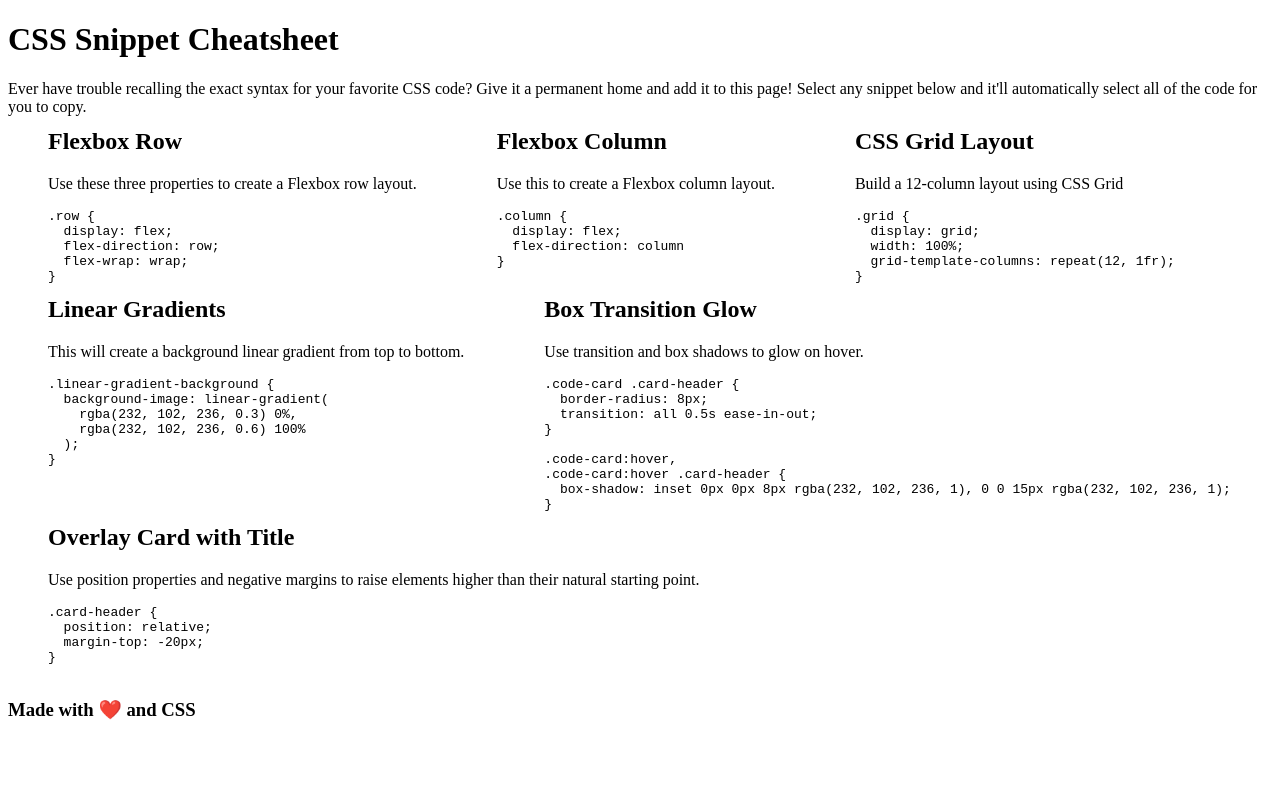
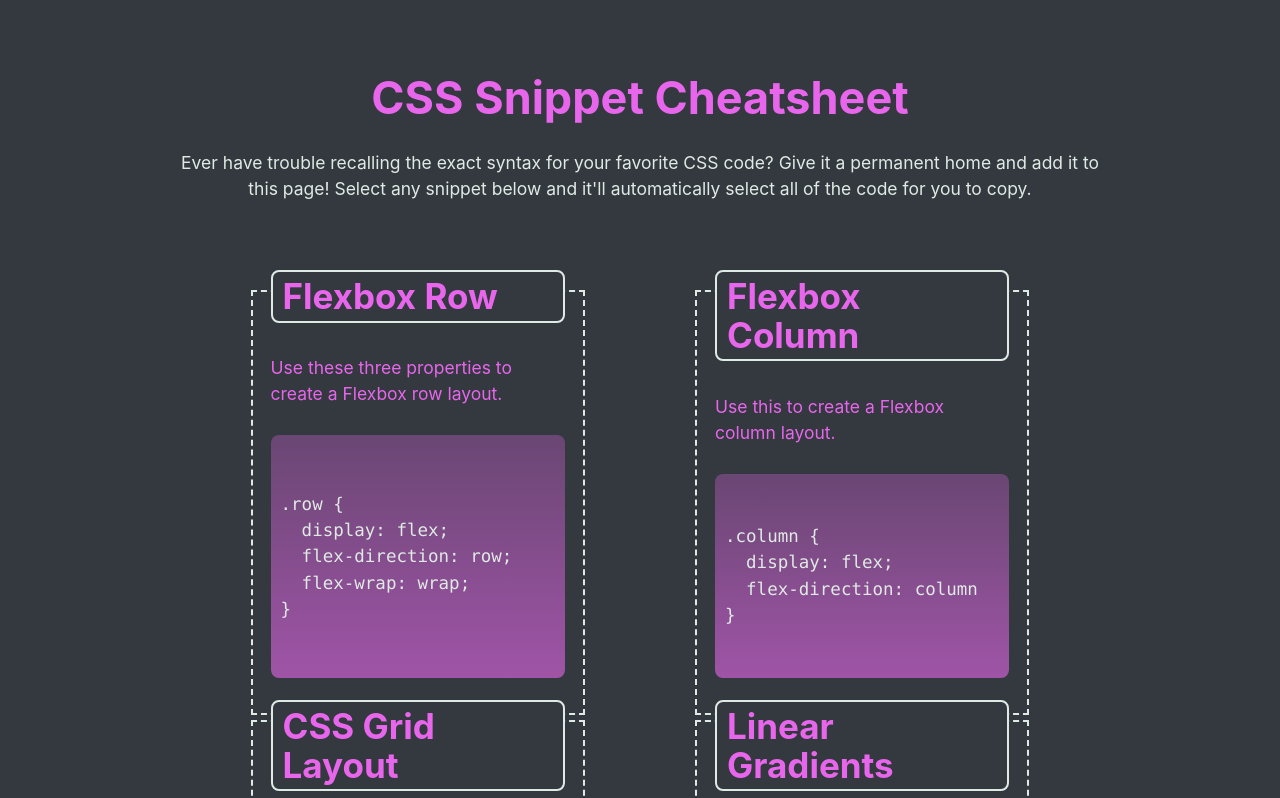
Before and after one commit to cmarielorber/CSS-Snippet-Cheat-Sheet, a plain HTML site: page index.html in a window 1280 px wide. Shown: the top 798 px of the page. Drawn offline with Linux system fonts and the light colour scheme.

Commit message:
update style.css
updates with main

```diff
--- a/assets/style.css
+++ b/assets/style.css
@@ -1,38 +1,209 @@
+/* color scheme sourced from http://khroma.co/generator/ */
+:root {
+  --outer-space: #33393f;
+  --bright-turquoise: #2aefcb;
+  --gin: #e0eae4;
+  --heliotrope: #e866ec;
+}
+
+/* set content highlight color and background */
+::selection {
+  background-color: var(--bright-turquoise);
+  color: var(--outer-space);
+}
+
+html {
+  /* set 1rem to 10px instead of native 16px to make it easier to calculate font-size values for the rest of the page (e.g. 1.6rem is 16px, 2.0rem is 20px, etc.) */
+  font-size: 62.5%;
+}
+
+body {
+  /* Sans Serif font stack is implemented to help select the best font for each type of computer operating system */
+  font-family: -apple-system, BlinkMacSystemFont, 'Segoe UI', Roboto, Helvetica,
+    Arial, sans-serif, 'Apple Color Emoji', 'Segoe UI Emoji', 'Segoe UI Symbol';
+
+  /* set body font size to 1.75rem, which is 1.75x more than the font-size of 10px, making it 17.5px  */
+  font-size: 1.75rem;
+  line-height: 1.5;
+  color: var(--gin);
+  background-color: var(--outer-space);
+}
+
+h1,
+h2,
+h3,
+h4,
+h5,
+h6 {
+  margin-bottom: 0.625rem;
+  color: var(--heliotrope);
+  font-weight: 700;
+  line-height: 1.1;
+}
+
+h1 {
+  /* 4rem = 40px (4 * 10px) */
+  font-size: 4rem;
+}
+
+h2 {
+  font-size: 3.5rem;
+}
+
+h3 {
+  font-size: 3rem;
+}
+
+h4 {
+  font-size: 2.5rem;
+}
+
+h5 {
+  font-size: 2rem;
+}
+
+h6 {
+  font-size: 1.5rem;
+}
+
+p {
+  margin-bottom: 1rem;
+}
+
+code {
+  /* Monospace font stack is used for our code blocks to make it look more like code */
+  font-family: Consolas, 'Andale Mono WT', 'Andale Mono', 'Lucida Console',
+    'Lucida Sans Typewriter', 'DejaVu Sans Mono', 'Bitstream Vera Sans Mono',
+    'Liberation Mono', 'Nimbus Mono L', Monaco, 'Courier New', Courier,
+    monospace;
+}
+
+header {
+  width: 96%;
+  margin: 0 auto;
+  padding: 2.5rem;
+  text-align: center;
+}
+
+header h1.page-title {
+  padding: 1rem 1.2rem;
+  font-size: 4.5rem;
+}
+
+main {
+  width: 96%;
+  margin: 2rem auto;
+}
+
+footer {
+  margin: 1.5rem;
+  text-align: center;
+}
+
+/* create our main grid with flexbox, use negative margins to offset the padding on the .card-column class */
 .row {
   display: flex;
+  flex-wrap: wrap;
   flex-direction: row;
-  flex-wrap: wrap;
+  margin-left: -1.5rem;
+  margin-right: -1.5rem;
 }
 
-.column {
-  display: flex;
-  flex-direction: column
+.justify-center {
+  justify-content: center;
 }
 
-.grid {
-  display: grid;
-  width: 100%;
-  grid-template-columns: repeat(12, 1fr);
+/* using a mobile-first approach, set base column width to be 100% and we'll update it using media queries for larger screen sizes */
+.card-column {
+  flex: 1 0 100%;
+  padding: 1.5rem;
+  /* when the screen resizes, make it so our columns don't jump in size */
+  transition: flex-basis 500ms linear;
+  margin-bottom: 1.5rem;
 }
 
-.linear-gradient-background {
+/* make each code card a flexbox column to align and justify content within it */
+.code-card {
+  display: flex;
+  flex-direction: column;
+  justify-content: flex-start;
+  min-height: 100%;
+  padding: 2rem;
+  color: var(--heliotrope);
+
+  /* outline is like border, but on the outside of the box instead of inside */
+  outline: 2px dashed var(--gin);
+  outline-offset: -2px;
+  transition: all 0.5s ease-in-out;
+}
+
+.code-card .card-header {
+  /* use position and negative margins to move title of card over the card's outline and create an overlap effect */
+  position: relative;
+  margin: -4rem 0 1.5rem 0;
+  padding: 0.5rem 1rem;
+  background-color: var(--outer-space);
+  color: var(--heliotrope);
+  border: 2px solid var(--gin);
+  border-radius: 8px;
+  transition: all 0.5s ease-in-out;
+}
+
+/* set an outer and inner drop shadow on the card to create a glowing effect on hover */
+.code-card:hover,
+.code-card:hover .card-header {
+  box-shadow: inset 0px 0px 8px var(--heliotrope), 0 0 15px var(--heliotrope);
+}
+
+/* each card's code block grows to the height of the largest code block on the page, making each card even in height */
+.code-card .code-block {
+  flex-grow: 1;
+}
+
+.code-card pre {
+  /* set styles to make it so code wraps in <pre> instead of overflowing */
+  white-space: pre-wrap;
+  overflow: auto;
+  tab-size: 4;
+  padding: 1.2rem 1rem;
+  color: var(--gin);
+  border-radius: 8px;
+  /* use linear-gradient() function to create a fading background  */
   background-image: linear-gradient(
     rgba(232, 102, 236, 0.3) 0%,
     rgba(232, 102, 236, 0.6) 100%
   );
+  display: flex;
+  align-items: center;
 }
 
-.code-card .card-header {
-  border-radius: 8px;
-  transition: all 0.5s ease-in-out;
+/* on <pre> click, select all contents so the code is highlighted */
+.code-card pre:active {
+  user-select: all;
 }
 
-.code-card:hover,
-.code-card:hover .card-header {
-  box-shadow: inset 0px 0px 8px rgba(232, 102, 236, 1), 0 0 15px rgba(232, 102, 236, 1);
+/* using a mobile-first approach, use `min-width` values going from narrow -> wide for a responsive design */
+@media screen and (min-width: 768px) {
+  /* on tablets, set columns to only be 50% of the width and not grow */
+  .card-column {
+    flex: 0 0 50%;
+    max-width: 50%;
+  }
+
+  /* select the last child to grow to full width if it has space to grow */
+  .card-column:last-child {
+    flex-grow: 1;
+  }
 }
 
-.card-header {
-  position: relative;
-  margin-top: -20px;
+/* media query for larger screens */
+@media screen and (min-width: 992px) {
+  header {
+    width: 75%;
+  }
+
+  .card-column {
+    flex: 0 0 33.333%;
+    max-width: 33.333%;
+  }
 }
```
